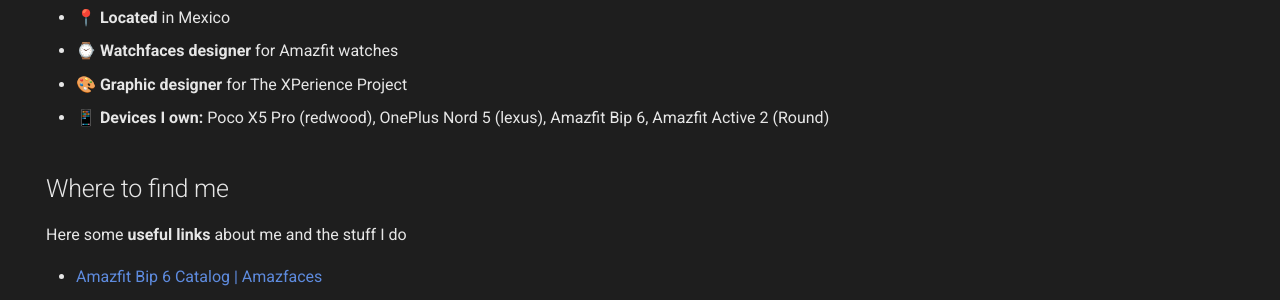
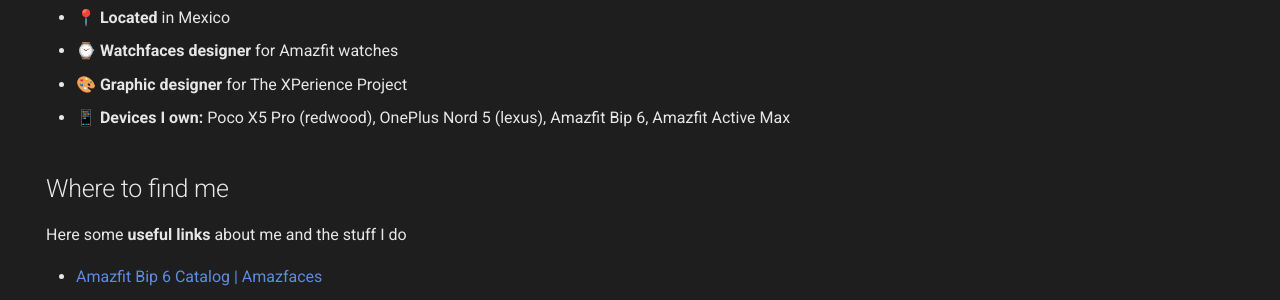
Before and after one commit to frankh93/frankh93.github.io, an MkDocs documentation site: the page built from docs/index.md, in a window 1280 px wide and 1301 px high. Shown: the part 467-767 px from the top of the window. Built offline with MkDocs 1.6.1 and Material for MkDocs 9.7.7, drawn with Linux system fonts in a browser that asks for light colours.

Commit message:
Update owned devices list in index.md

```diff
--- a/docs/index.md
+++ b/docs/index.md
@@ -37,7 +37,7 @@
 * 📍 **Located** in Mexico
 * ⌚️ **Watchfaces designer** for Amazfit watches
 * 🎨 **Graphic designer** for The XPerience Project
-* 📱 **Devices I own:** Poco X5 Pro (redwood), OnePlus Nord 5 (lexus), Amazfit Bip 6, Amazfit Active 2 (Round)
+* 📱 **Devices I own:** Poco X5 Pro (redwood), OnePlus Nord 5 (lexus), Amazfit Bip 6, Amazfit Active Max
 
 ## Where to find me
 Here some **useful links** about me and the stuff I do
```
